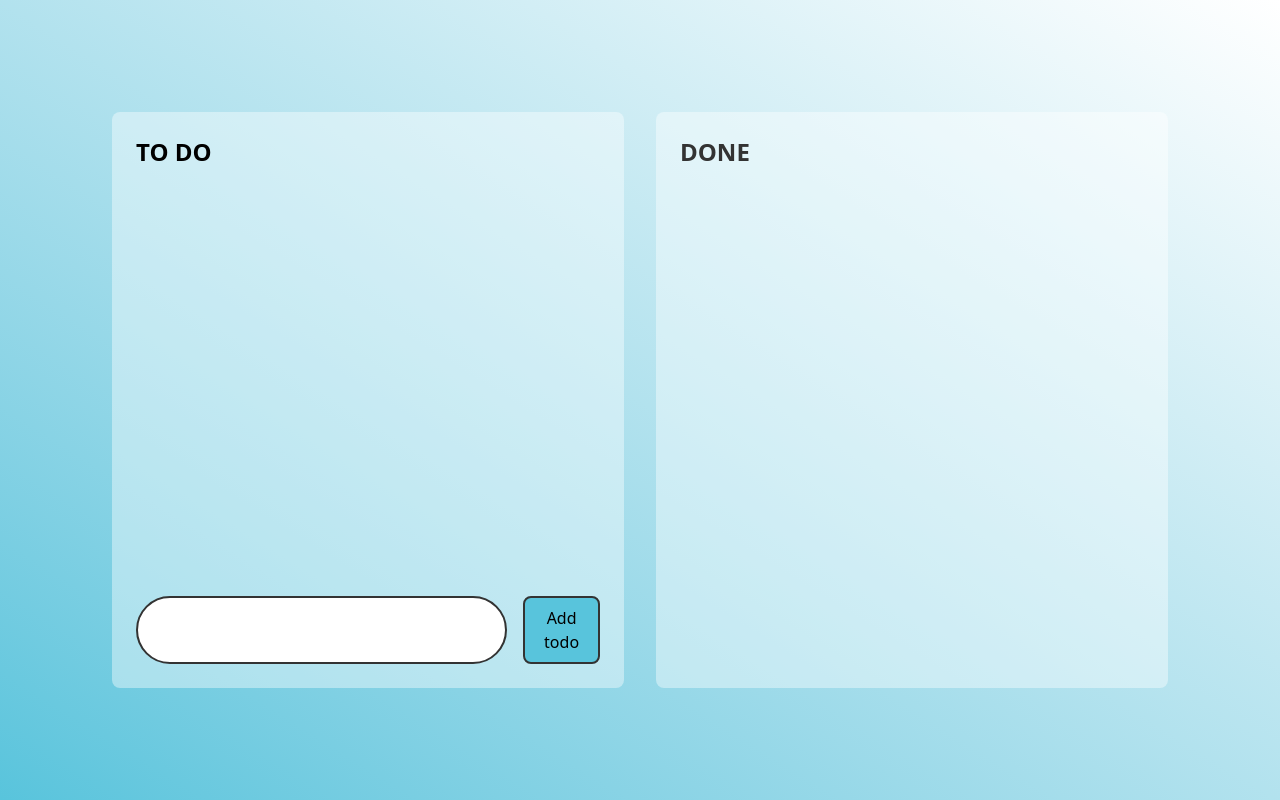
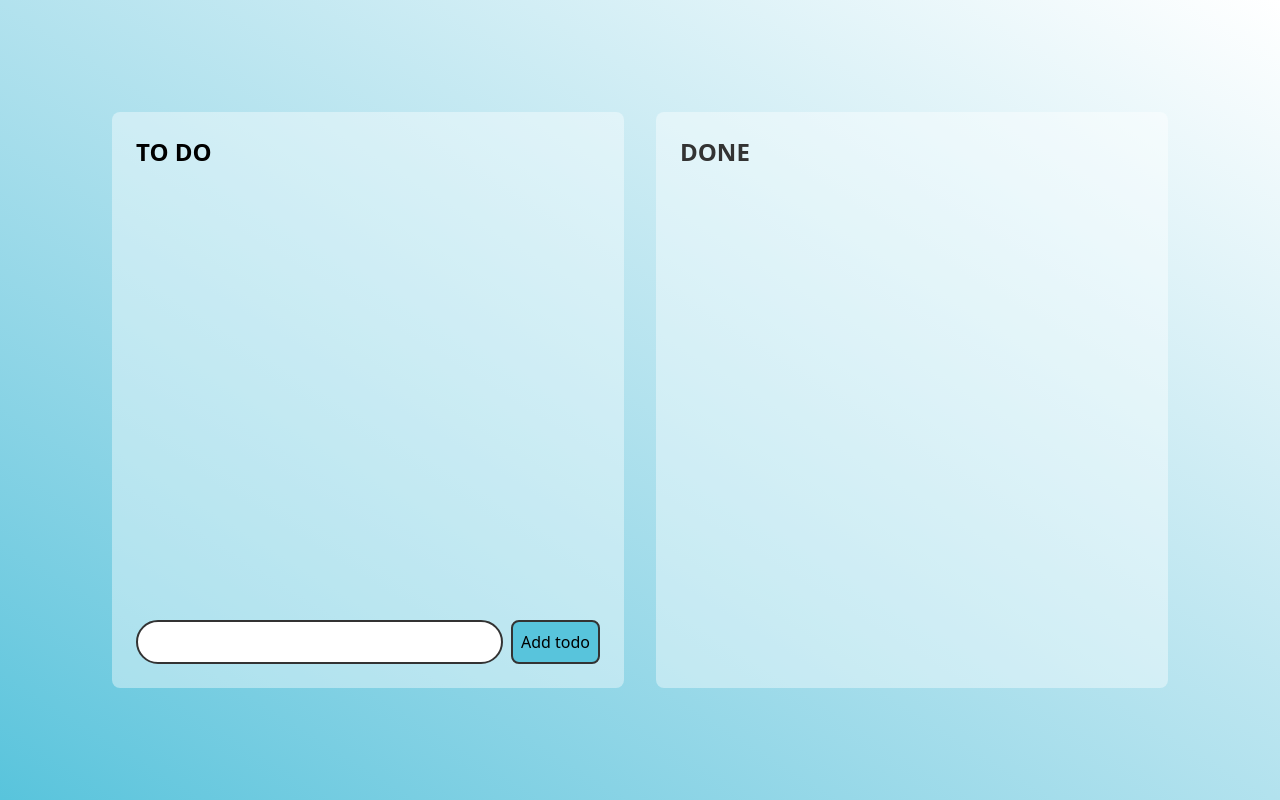
Before and after one commit to mn46/todo-react, a React (Vite) app: page / in a window 1280 px wide. Built offline with nearby package versions, Linux system fonts and the light colour scheme.

Commit message:
Fix styling of the add todo input

```diff
--- a/src/App.tsx
+++ b/src/App.tsx
@@ -21,7 +21,7 @@ function App() {
     <div className="h-screen overflow-auto bg-gradient-to-bl from-white to-primary p-6 lg:p-28 grid lg:grid-cols-2 gap-8">
       <Todos todos={todos} setTodos={setTodos} handleAddTodo={handleAddTodo} />
       <Done todos={todos} />
-      <div className="flex flex-col lg:hidden gap-4">
+      <div className="block lg:hidden">
         <AddTodo handleAddTodo={handleAddTodo} />
       </div>
     </div>
--- a/src/components/AddTodo.tsx
+++ b/src/components/AddTodo.tsx
@@ -9,11 +9,11 @@ const AddTodo: React.FC<Props> = ({ handleAddTodo }) => {
   };
 
   return (
-    <>
+    <div className="w-full flex flex-col md:flex-row gap-2">
       <input
         id="add-todo"
         type="text"
-        className="add-todo p-2 rounded-full bg-white border-2 border-text"
+        className="add-todo w-full p-2 rounded-full bg-white border-2 border-text"
         onFocus={() => clearInput()}
         onKeyDown={(e) => {
           if (e.key === "Enter") handleAddTodo();
@@ -21,11 +21,11 @@ const AddTodo: React.FC<Props> = ({ handleAddTodo }) => {
       />
       <button
         onClick={() => handleAddTodo()}
-        className="bg-primary rounded-lg border-2 border-text p-2 md:self-center"
+        className="min-w-max bg-primary rounded-lg border-2 border-text p-2 md:self-center"
       >
         Add todo
       </button>
-    </>
+    </div>
   );
 };
 
--- a/src/components/Todos.tsx
+++ b/src/components/Todos.tsx
@@ -20,7 +20,7 @@ const Todos: React.FC<Props> = ({ todos, setTodos, handleAddTodo }) => {
         })}
       </div>
 
-      <div className="hidden lg:grid grid-cols-[80%_1fr] gap-4 mt-4">
+      <div className="hidden lg:block">
         <AddTodo handleAddTodo={handleAddTodo} />
       </div>
     </div>
```
